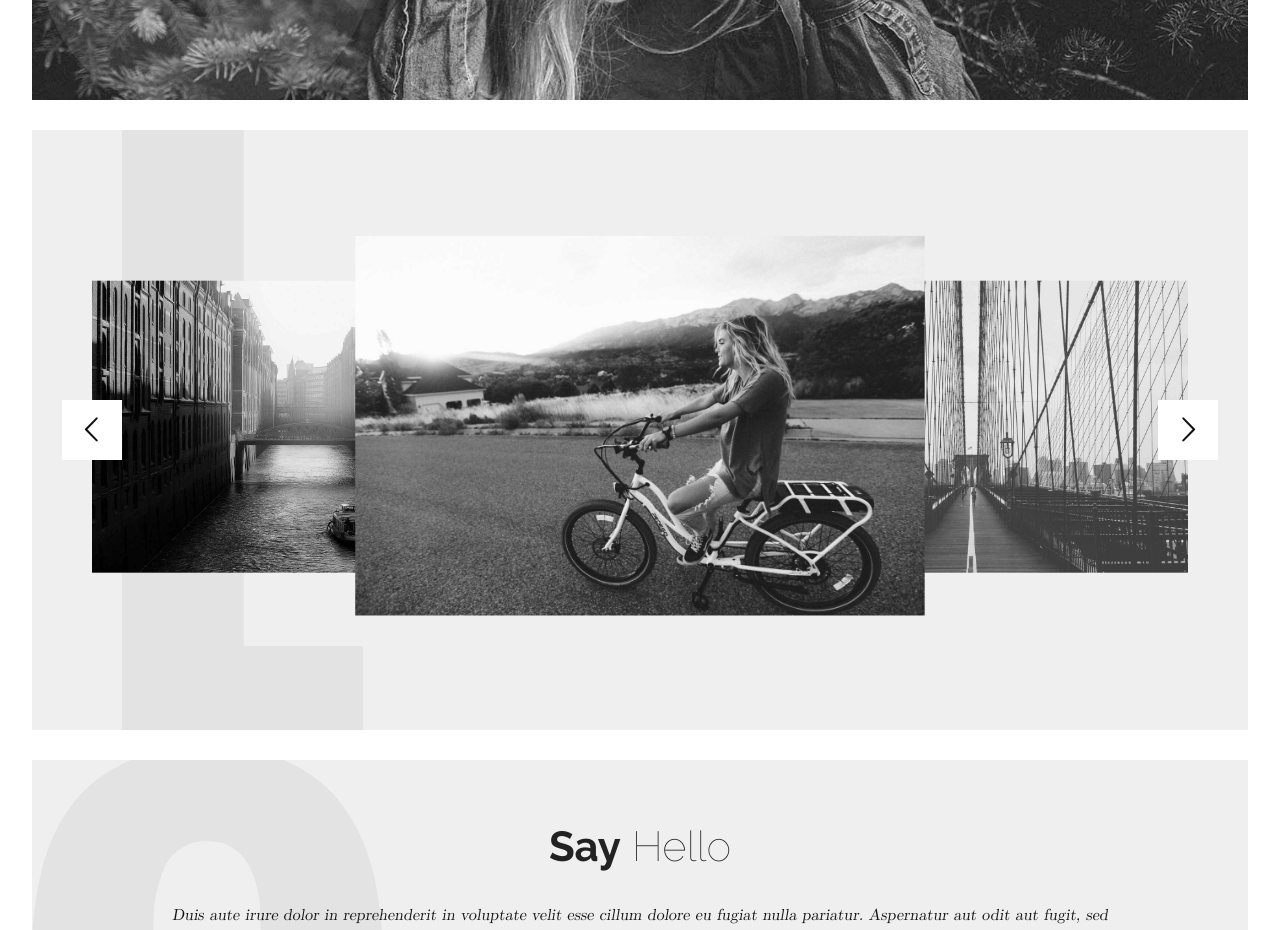
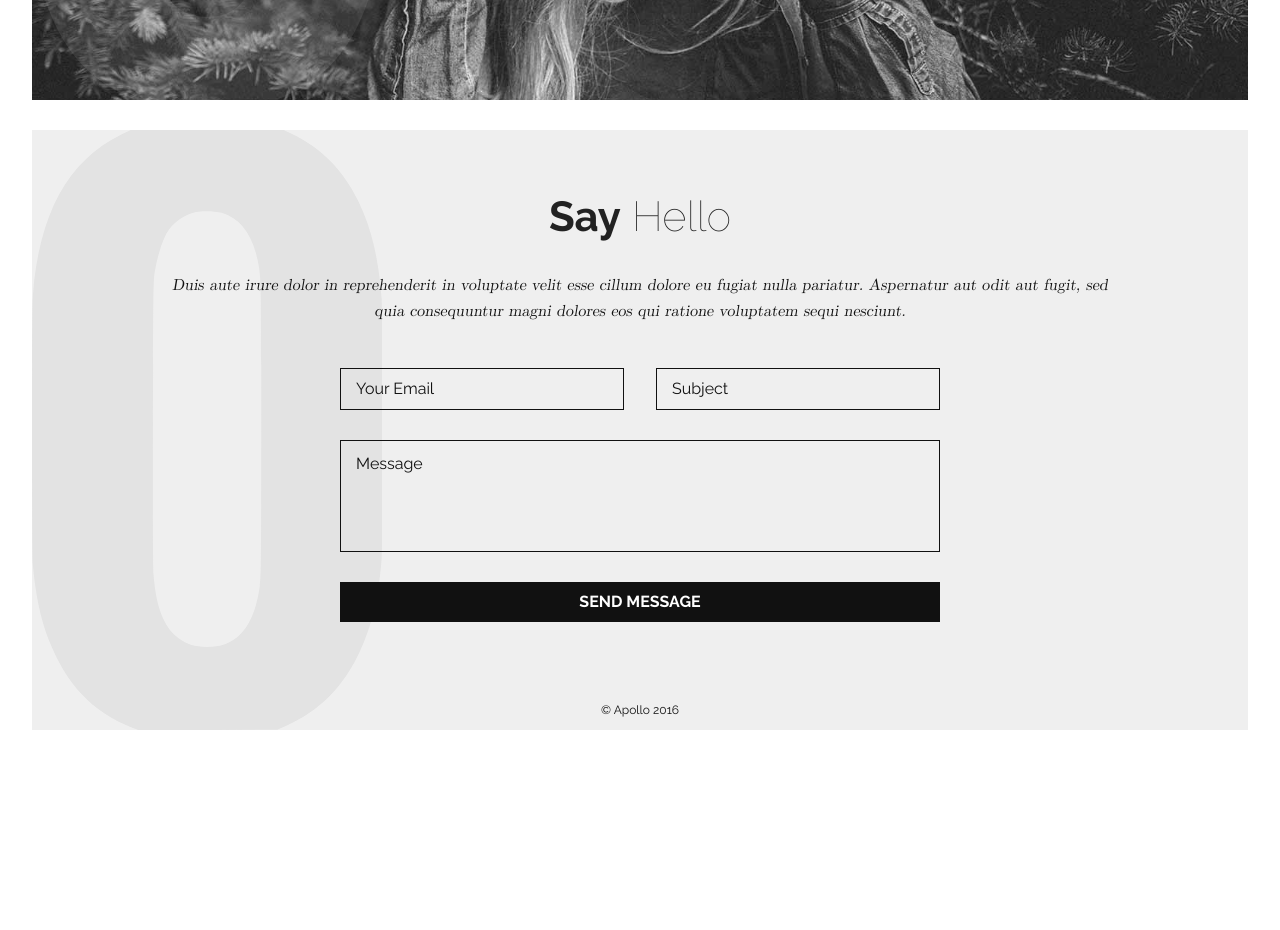
Before and after one commit to EuniceMadi/eunicemadi.github.io, a plain HTML site: page index.html in a window 1280 px wide. Shown: the part 1160-2090 px from the top of the page. After the commit the page ends 1920 px from the top, so only its background shows below. Drawn offline with nearby package versions, Linux system fonts and the light colour scheme; files whose address does not match are found by name.

Commit message:
Update index.html

```diff
--- a/index.html
+++ b/index.html
@@ -35,21 +35,6 @@
         <li></li>
       </ul><i class="icon-chevron-thin-left prev"></i><i class="icon-chevron-thin-right next"></i>
     </section>
-
-    <section id="three-slide"><svg version="1.1" id="Layer_1" xmlns="http://www.w3.org/2000/svg" xmlns:xlink="http://www.w3.org/1999/xlink" x="0px" y="0px" viewBox="0 0 100 248.8" style="enable-background:new 0 0 100 248.8;" xml:space="preserve">
-<g transform="translate(0.000000,749.000000) scale(0.100000,-0.100000)">
-	<path d="M0,6245.8V5001.6h500h500V5176v174.4H752.5H505v1069.8V7490H252.5H0V6245.8z"/>
-</g>
-</svg>
-      <div class="wrapper">
-        <ul class="slider">
-          <li class="back"><img src="assets/img/three-slide/thumb-1.jpg"></li>
-          <li class="current"><img src="assets/img/three-slide/thumb-2.jpg"></li>
-          <li class="front"><img src="assets/img/three-slide/thumb-3.jpg"></li>
-          <li><img src="assets/img/three-slide/thumb-4.jpg"></li>
-        </ul>
-      </div><i class="icon-chevron-thin-left prev"></i><i class="icon-chevron-thin-right next"></i>
-    </section>
     <section id="contact"><svg version="1.1" id="Layer_1" xmlns="http://www.w3.org/2000/svg" xmlns:xlink="http://www.w3.org/1999/xlink" x="0px" y="0px" viewBox="0 0 100 171.2" style="enable-background:new 0 0 100 171.2;" xml:space="preserve">
 <g transform="translate(0.000000,750.000000) scale(0.100000,-0.100000)">
 	<path d="M253.7,7486.3c-151.6-74.7-233.3-224.4-251.4-460.9c-3.2-41.5-3-726.7,0-763.9c7.5-86.3,21.9-155.7,44.5-213.7c51.4-130.6,124.4-207.8,239.3-253.2l17.8-6.8l197.9,0.5l197.9,0.7l22.8,10c98.4,42.7,167.6,112.8,214.8,217.1c34.2,75.6,52.5,154.8,60.3,260.3c3.2,42,3,700.9,0,743.1c-8.2,113.2-29.2,200.4-66,276.2c-44.1,90.4-104.6,151.6-190.9,193.4l-22.8,11H499.8H281.5L253.7,7486.3zM541.1,7263.7c52.3-15.8,85.6-58.7,101.8-131.3c11.4-51.6,11.2-43.8,11.2-488.6c0-384-0.2-418.7-3.9-444.3c-9.8-68.3-28.5-112.8-59.4-141.8c-24-22.4-52.5-32.6-92-32.6c-35.2,0-57.5,6.8-82.2,25.8c-40.9,30.8-63.2,89-69.9,182c-1.6,21.7-2.1,171.2-1.6,434.9c0.9,362.1,1.4,404.1,4.8,425.1c7.1,43.4,21,89,34.2,112.6c16.4,28.8,49.5,52.7,83.8,60.5C486.3,7270.1,523.3,7269,541.1,7263.7z"/>
```
